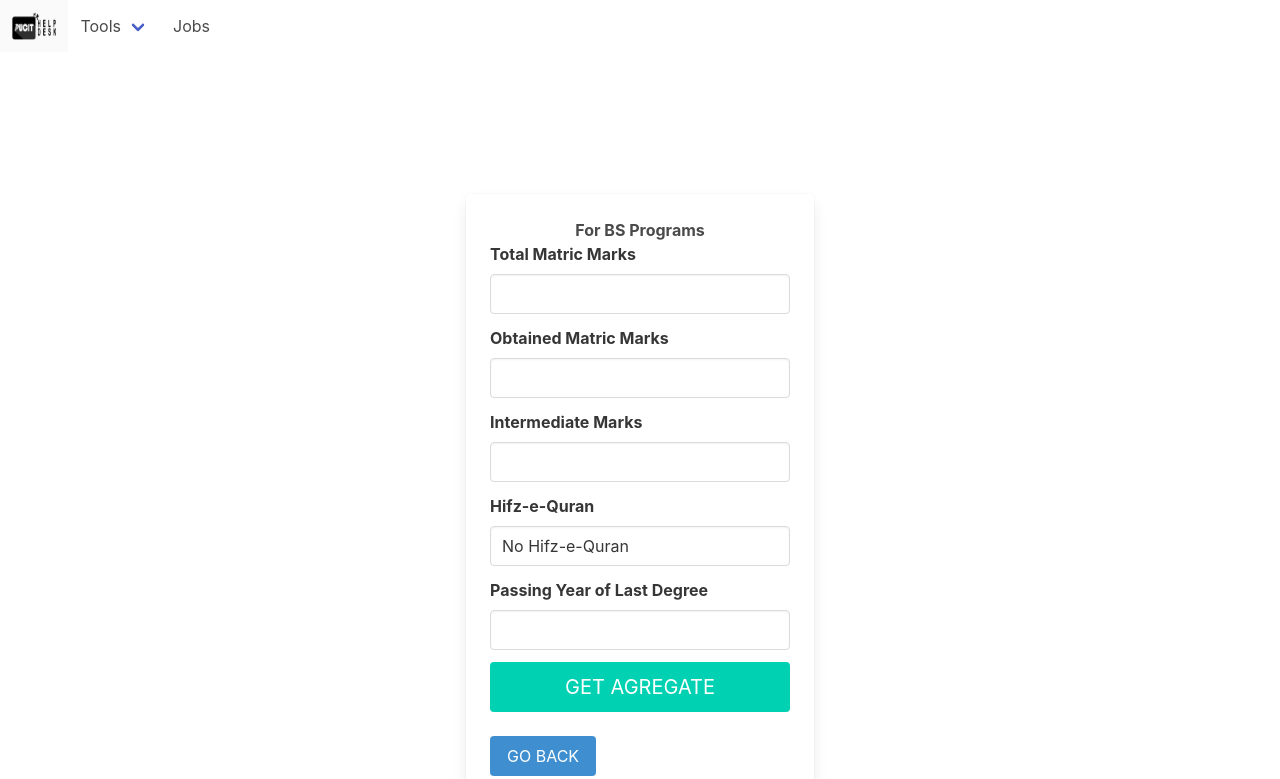
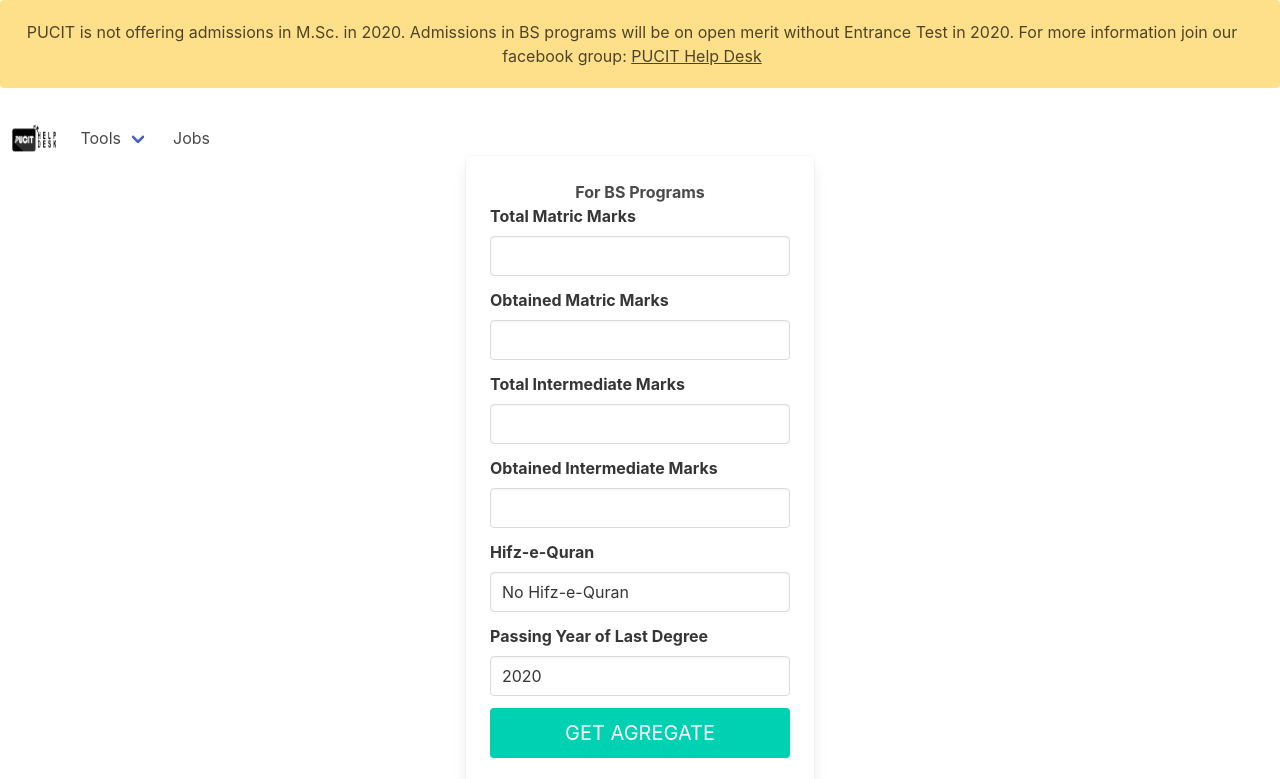
Before and after one commit to PUCITHD/pucithd.com, a plain HTML site: page aggregate-calculator.html in a window 1280 px wide. Both pictures are taken after a click on the button "Continue". Shown: the top 779 px of the page. Drawn offline with nearby package versions, Linux system fonts and the light colour scheme.

Commit message:
admin's commit 😉

```diff
--- a/aggregate-calculator.html
+++ b/aggregate-calculator.html
@@ -47,6 +47,9 @@
 </style>
 </head>
 <body class="layout-default">
+  <div class="notification is-warning" style="text-align: center;">
+    <p class="">PUCIT is not offering admissions in M.Sc. in 2020. Admissions in BS programs will be on open merit without Entrance Test in 2020. For more information join our facebook group: <a href="https://fb.com/groups/PUCITHelpDesk" target="_blank">PUCIT Help Desk</a></p>
+  </div>
     <div id="fb-root"></div>
 <script>(function(d, s, id) {
   var js, fjs = d.getElementsByTagName(s)[0];
@@ -84,7 +87,7 @@
 			</div>
 		</nav>
   	        	<h1 class="title has-text-centered" style="margin-top:50px;color:white;">PUCIT Aggregate Calculator 2020</h1>
-        <div class="hero-body" style="margin-top:-100px;">
+        <div class="hero-body" style="margin-top:-250px;">
           <div class="container">
             <div class="columns is-centered">
               <article class="card is-rounded" style="width:30%;">
@@ -116,8 +119,14 @@
                   		<input type="text" class="input matric">
                   	</div>
                   </div>
+                  <div class="field">
+                  	<label for="" class="label">Total Intermediate Marks</label>
+                  	<div class="control">
+                  		<input type="text" class="input t-inter">
+                  	</div>
+                  </div>
                  <div class="field">
-                  	<label for="" class="label">Intermediate Marks</label>
+                  	<label for="" class="label">Obtained Intermediate Marks</label>
                   	<div class="control">
                   		<input type="text" class="input inter">
                   	</div>
@@ -136,7 +145,7 @@
                       <div class="field">
                           <div class="control">
                               <label for="" class="label">Passing Year of Last Degree</label>
-                              <input type="number" id="year" class="input" maxlength="4">
+                              <input type="number" id="year" class="input" maxlength="4" value="2020">
                           </div>
                       </div>
 
--- a/assets/js/script.js
+++ b/assets/js/script.js
@@ -6,12 +6,13 @@ $(".get-ag").click(function(){
 
   	var totalMatric=$(".t-matric").val();
   	var matric=$(".matric").val();
-  	var inter=$(".inter").val();
+    var inter=$(".inter").val();
+    var totalInter = $(".t-inter").val();
   	//var puTest=$(".pu").val();
   	var Hifz=$(".hifz").find(":selected").text();
-    if((totalMatric!="" || totalMatric!=" ") && (matric!="" || matric!=" ") && (inter!="" || inter!=" ")){
+    if((totalMatric!="" || totalMatric!=" ") && (matric!="" || matric!=" ") && (inter!="" || inter!=" ")&& (totalInter!="" || totalInter!=" ")){
   	if(Hifz=="No Hifz-e-Quran"){
-  		var interFull=1100; //1179/1375=60.02
+  		var interFull=totalInter; //1179/1375=60.02
   		var marksEarned=+1/4*matric+ +inter;
   		var TotalMarks=+1/4*totalMatric+ +interFull;
   		var agregate1=100*(marksEarned/TotalMarks);
@@ -27,7 +28,7 @@ $(".get-ag").click(function(){
         $(".back").html("<button class='button is-primary back-btn'>Return Back</button>");
   	}else{
 
-      var interFull=1100; //1179/1375=61.04
+      var interFull=totalInter; //1179/1375=61.04
       var hifz_marks=20;
       var marksEarned=+1/4*matric+ +inter +20;
       var TotalMarks=+1/4*totalMatric+ +interFull;
```
